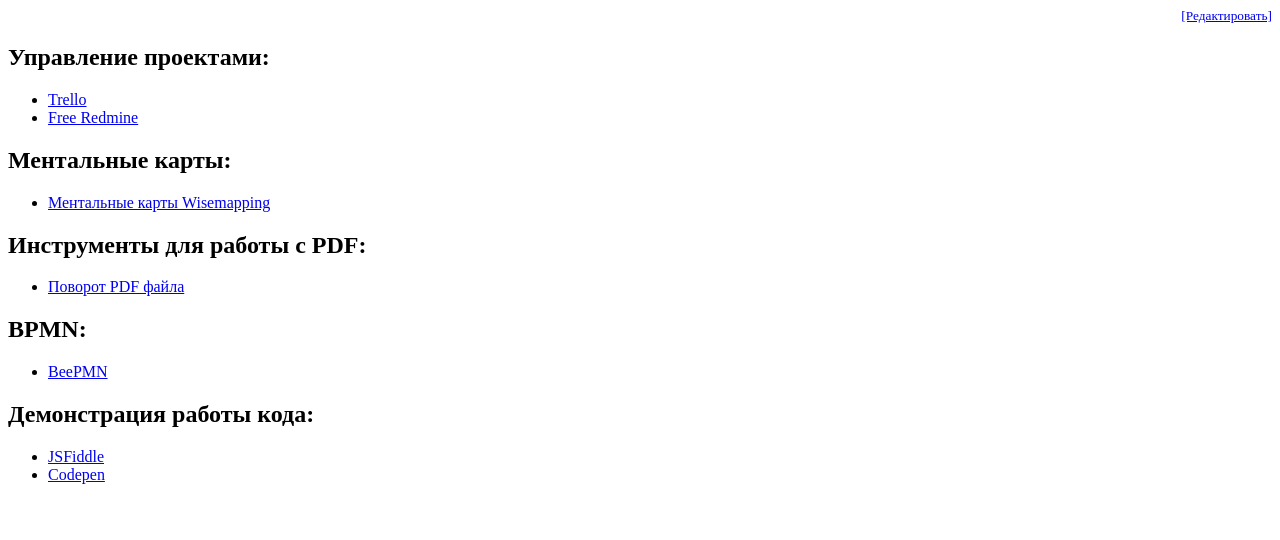
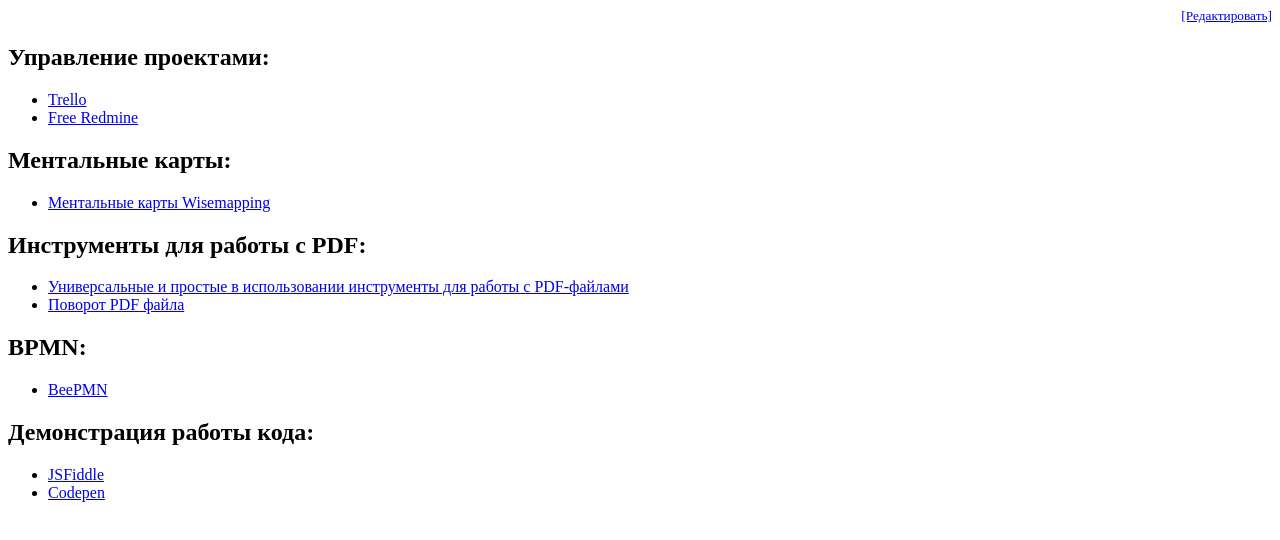
Before and after one commit to butko/tools, a plain HTML site: page index.html in a window 1280 px wide. Drawn offline with Linux system fonts and the light colour scheme.

Commit message:
Update index.html

```diff
--- a/index.html
+++ b/index.html
@@ -13,6 +13,7 @@
 
 <h2>Инструменты для работы с PDF:</h2>
 <ul>
+  <li><a href="https://smallpdf.com/ru/">Универсальные и простые в использовании инструменты для работы с PDF-файлами</a></li>
   <li><a href="https://www.rotatepdf.net/">Поворот PDF файла</a></li>
 </ul>
 
```
Lines whose indentation alone changed are shown as unchanged.
